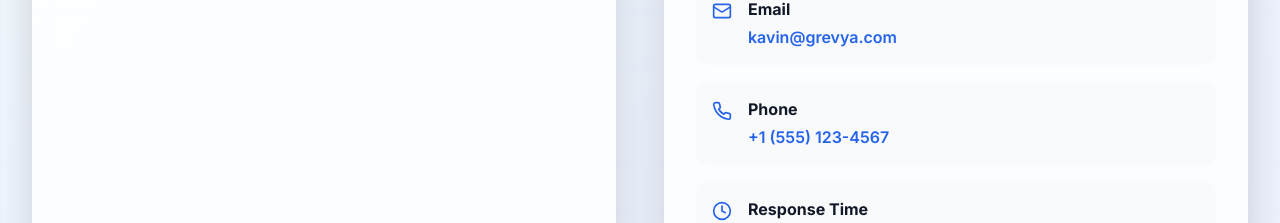
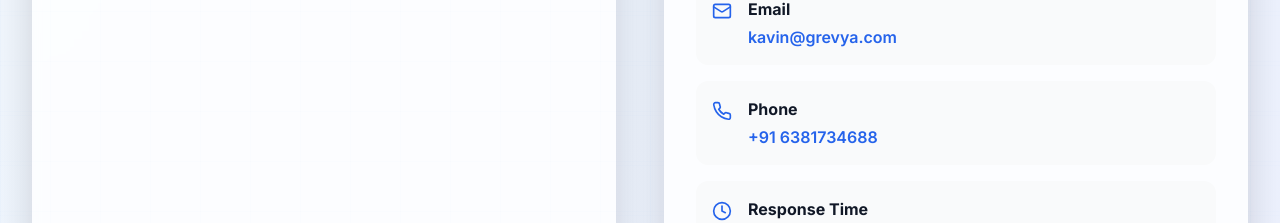
Before and after one commit to Kavin1234523/Grevya-Website, a React (Vite) app: page / in a window 1280 px wide. Shown: the part 8579-8802 px from the top of the page. Built offline with nearby package versions, Linux system fonts and the light colour scheme.

Commit message:
Update Contact.tsx

```diff
--- a/src/components/Contact.tsx
+++ b/src/components/Contact.tsx
@@ -197,8 +197,8 @@ const Contact = () => {
                     <Phone className="h-5 w-5 text-primary-600 mt-1 flex-shrink-0" />
                     <div>
                       <strong className="text-gray-900 block mb-1">Phone</strong>
-                      <a href="tel:+15551234567" className="text-primary-600 hover:text-primary-700 font-semibold">
-                        +1 (555) 123-4567
+                      <a href="tel:+916381734688" className="text-primary-600 hover:text-primary-700 font-semibold">
+                        +91 6381734688
                       </a>
                     </div>
                   </div>
```
